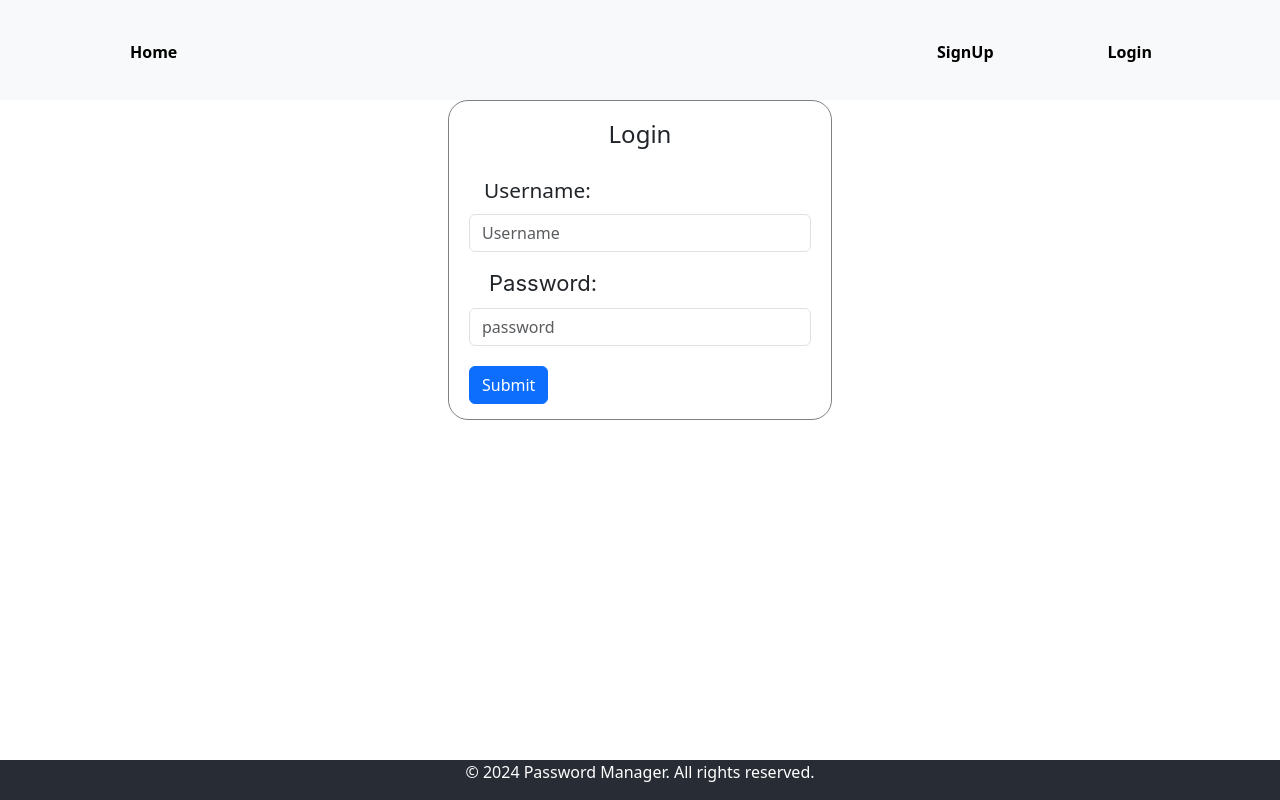
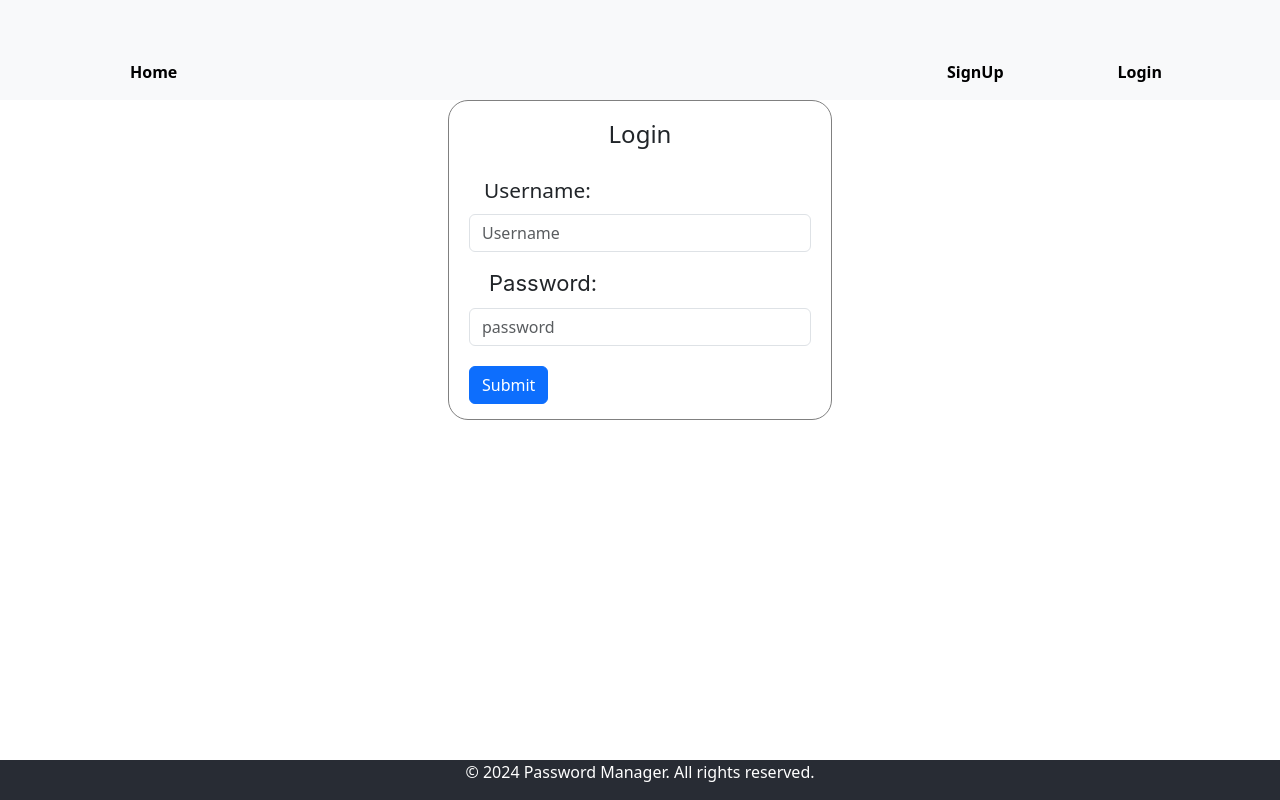
Before and after one commit to Bree-codes/PasswordManager, a React (Create React App) app in the folder passwordmanager/: page /Login in a window 1280 px wide. Built offline with nearby package versions, Linux system fonts and the light colour scheme; no server answers.

Commit message:
Home page

```diff
--- a/passwordmanager/src/Pages/styling/NavigationBar.css
+++ b/passwordmanager/src/Pages/styling/NavigationBar.css
@@ -49,7 +49,7 @@ nav ul li a{
     height: 100%;
     width: 100%;
   /*  background-color: gold;*/
-    margin-top: 20px;
+    margin-top: 60px;
    padding: 0;
     gap:40px;
 
@@ -61,6 +61,7 @@ nav ul li a{
     list-style: none;
     /*margin:0 10px;*/
     margin-right: 30px;
+    margin-top: 50px;
 
 }
 
@@ -70,11 +71,12 @@ nav ul li a{
     width:70%;
     height: 100%;
     list-style: none;
-     margin: 0 10px;
+   /*  margin: 0 10px;*/
     /*margin-right: 10px;*/
     align-items: end;
    /* margin: 0;*/
     padding: 0;
+    margin-bottom: 50px;
 
 
 }
@@ -105,7 +107,7 @@ nav ul li a{
         list-style: none;
         /*margin:0 10px;*/
         margin-right: 150px;
-        margin-top: 50px;
+        margin-top: 10px;
         height: 20px;
       /*  justify-content: flex-end;*/
 
@@ -117,12 +119,14 @@ nav ul li a{
         display: flex;
         justify-content: flex-end;
         width: 70%;
-        height: 20%;
+        height: 5%;
         list-style: none;
-        margin: 0 10px;
+        /*margin: 0 10px;*/
        align-items: end;
        /* margin: 0;*/
         padding: 0;
+      /*  margin-bottom: 10px;*/
+        margin-top:20px ;
 
 
     }
@@ -140,6 +144,10 @@ nav ul li a{
 
     .sign{
 
+    }
+    .links{
+        height: 50%;
+        margin-top: 50px;
     }
 }
 
```
